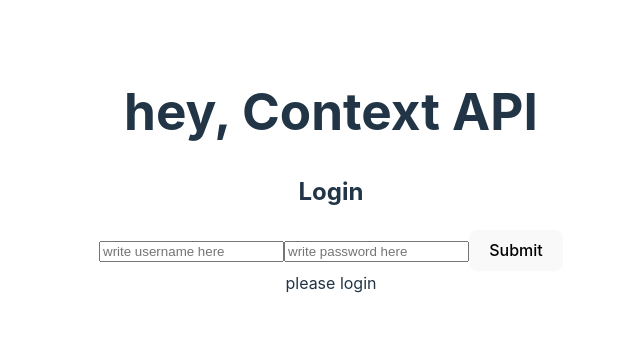
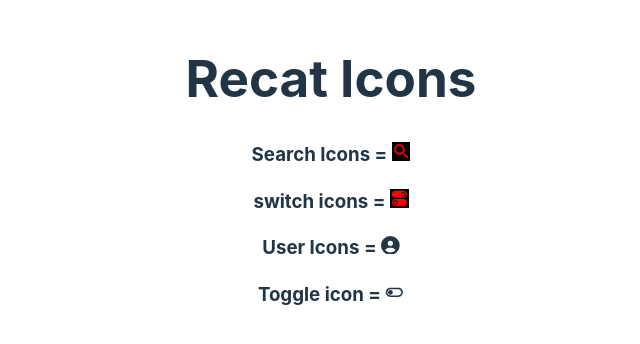
Before and after one commit to chetan-agbattanwar/react_learning, a React (Vite) app in the folder react-project/: page / in a window 1280 px wide. Shown: the part 228-572 px from the top of the page, without its empty margins (309-949 px from the left). Built offline with nearby package versions, Linux system fonts and the light colour scheme.

Commit message:
using react icons

```diff
--- a/react-project/package.json
+++ b/react-project/package.json
@@ -11,7 +11,8 @@
   },
   "dependencies": {
     "react": "^19.0.0-rc-cc1ec60d0d-20240607",
-    "react-dom": "^19.0.0-rc-cc1ec60d0d-20240607"
+    "react-dom": "^19.0.0-rc-cc1ec60d0d-20240607",
+    "react-icons": "^5.2.1"
   },
   "devDependencies": {
     "@types/react": "^18.2.66",
--- a/react-project/src/App.jsx
+++ b/react-project/src/App.jsx
@@ -1,10 +1,10 @@
 import './App.css'
-import AppPage from './Components/ContextAPI/UseContext/HC1/AppPage'
+import ReactIcons from './Components/React-Icons/ReactIcons'
 
 function App() {
   return (
     <>
-    <AppPage/>
+    <ReactIcons/>
     </>
   )
 }
--- /dev/null
+++ b/react-project/src/Components/React-Icons/ReactIcons.jsx
@@ -0,0 +1,19 @@
+import React from 'react'
+import { IoMdSearch } from "react-icons/io";
+import { IoIosSwitch } from "react-icons/io";
+import { FaCircleUser } from "react-icons/fa6";
+import { MdOutlineToggleOff } from "react-icons/md";
+
+function ReactIcons() {
+  return (
+    <>
+    <h1>Recat Icons</h1>
+    <h3>Search Icons = < IoMdSearch style={{color:"red", background:'black'}} /> </h3>
+    <h3>switch icons = < IoIosSwitch style={{color:"red", background:'black'}} /> </h3>
+    <h3>User Icons = < FaCircleUser/> </h3>
+    <h3>Toggle icon = < MdOutlineToggleOff/> </h3>
+    </>
+  )
+}
+
+export default ReactIcons
```
Also changed, not shown: 1 other file (tests, documents, lock files or other folders).
